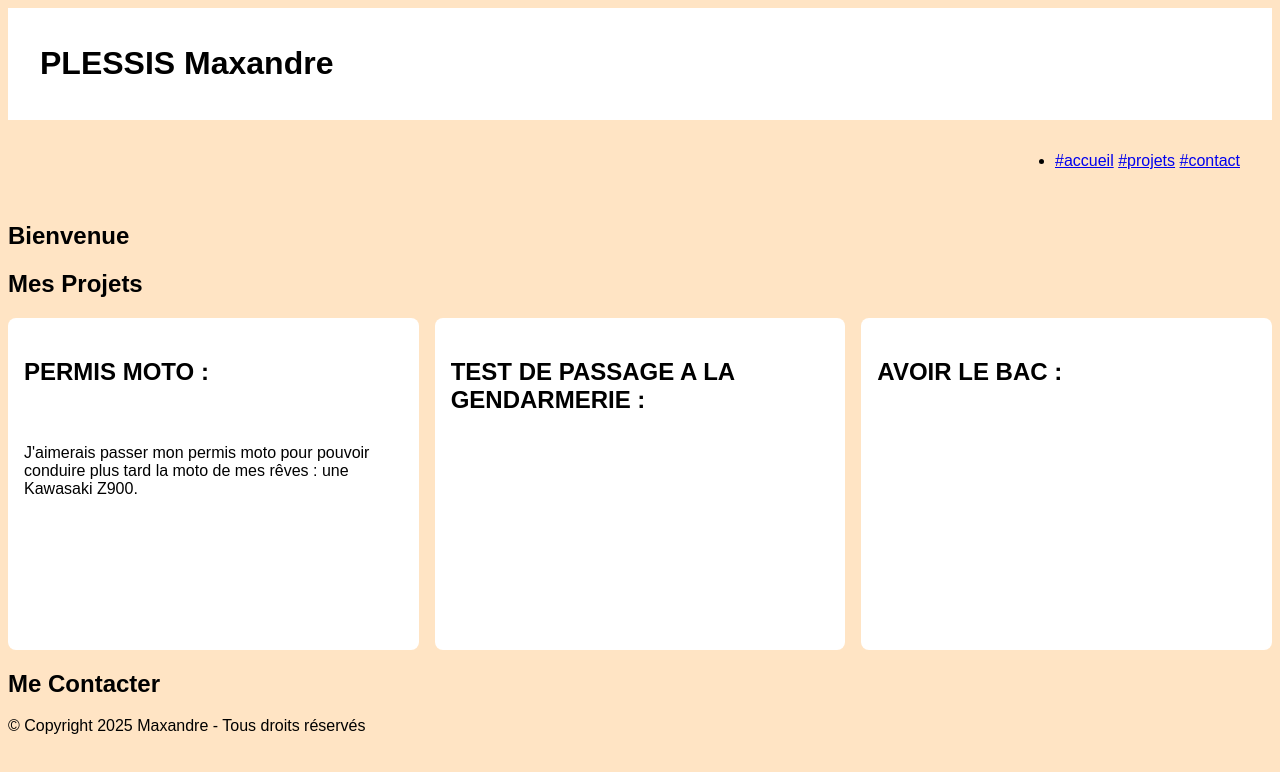
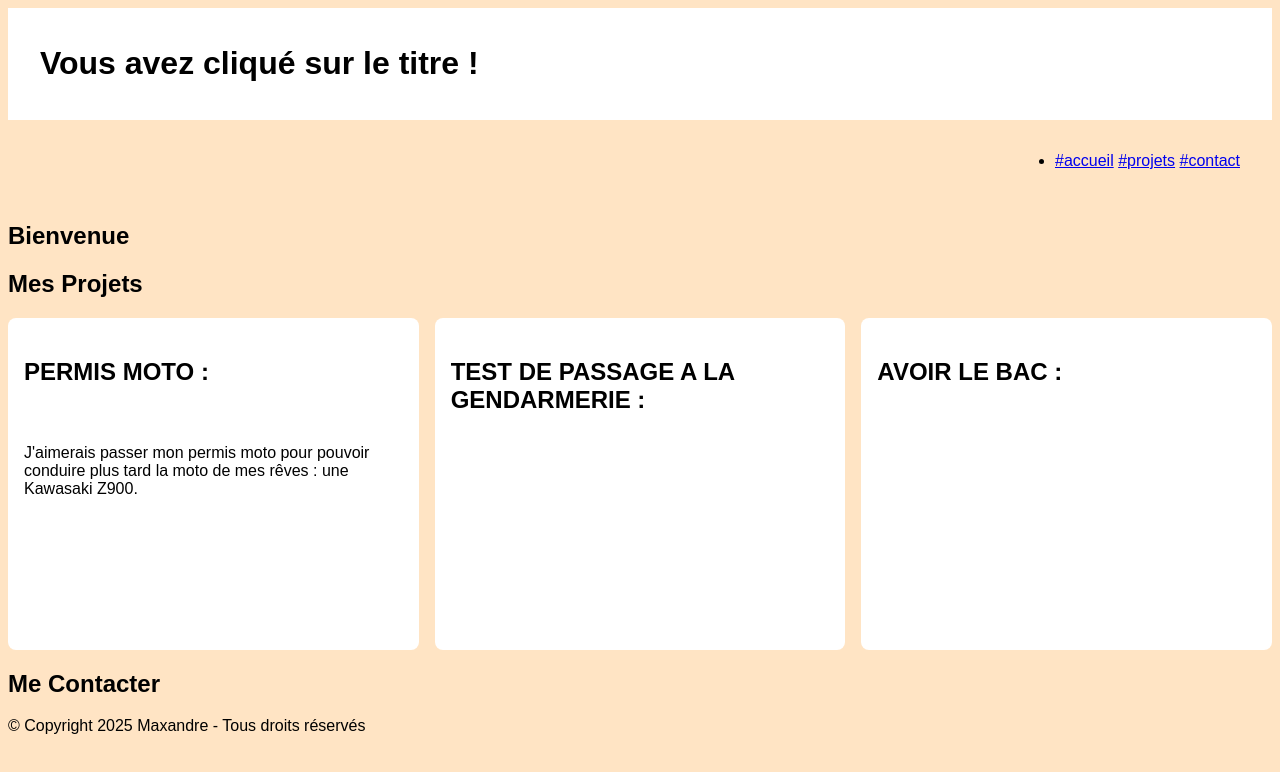
Before and after one commit to DevMaxoDev/portefolio-ciel-Maxandre, a plain HTML site: page projet-web/index.html in a window 1280 px wide. Drawn offline with Linux system fonts and the light colour scheme.

Commit message:
feat: Ajout de script.js et première interaction DOM

```diff
--- a/projet-web/index.html
+++ b/projet-web/index.html
@@ -8,7 +8,7 @@
 </head>
 <body>
     <header>
-        <h1><center>PLESSIS Maxandre</center></h1>
+        <h1 id="titre-principal"><center>PLESSIS Maxandre</center></h1>
     </header>
     <nav>
         <ul>
@@ -44,5 +44,7 @@
         </section>
     </main>
     <footer> &copy; Copyright 2025 Maxandre - Tous droits réservés </footer>
+
+<script src="script.js"></script>
 </body>
 </html>
--- /dev/null
+++ b/projet-web/script.js
@@ -0,0 +1,7 @@
+console.log("Script chargé !")
+
+const titrePrincipal = document.querySelector('#titre-principal');
+titrePrincipal.textContent = "Vous avez cliqué sur le titre !";
+titrePrincipal.addEventListener('click', () => {
+  console.log('Bouton cliqué !');
+});
```
